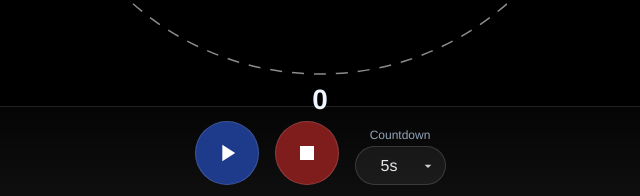
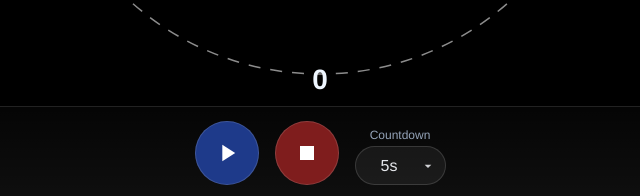
Before and after one commit to awrmnko1/tempoapp, a plain HTML site: page index.html in a window 1280 px wide. Shown: the part 601-797 px from the top of the page, 320-960 px from the left. Drawn offline with Linux system fonts and the light colour scheme.

Commit message:
Update index.html

```diff
--- a/index.html
+++ b/index.html
@@ -29,7 +29,7 @@
     /* Middle stage (always between top & bottom bars) */
     .stage-wrap{ position:relative; flex:1 1 auto; min-height:220px; }
     #stage{ width:100%; height:100%; display:block; }
-    #cycleCounter{ position:absolute; left:50%; transform:translateX(-50%); font-size:28px; font-weight:700; color:#eef6ff; pointer-events:none; }
+    #cycleCounter{ position:absolute; left:50%; transform:translateX(-50%); bottom:10px; font-size:28px; font-weight:700; color:#eef6ff; pointer-events:none; }
 
     /* Bottom buttons (fixed height, sits at bottom, not overlay) */
     .buttons{ flex:0 0 auto; display:flex; gap:16px; justify-content:center; align-items:flex-end; padding:14px calc(14px + env(safe-area-inset-bottom)); border-top:1px solid rgba(255,255,255,.08); background:linear-gradient(0deg, rgba(255,255,255,.06), rgba(255,255,255,.02)); }
@@ -200,10 +200,7 @@
       const maxRByW = Math.max(36, (viewW - margin*2)/2);
       const outlineR = Math.min(maxRByH, maxRByW);
 
-      // Position counter just under the circle but clamped inside the middle zone
-      const counterGap = 10;
-      const counterY = Math.min(viewH - 10, viewH/2 + outlineR + counterGap);
-      cycleCounterEl.style.top = counterY + 'px';
+      // Counter is anchored via CSS (bottom:10px) inside the middle zone; no JS positioning needed.
 
       const radius=outlineR*scale;
       ctx.save(); ctx.setLineDash([12,10]); ctx.lineDashOffset=dashOffset; ctx.lineWidth=1.5; ctx.strokeStyle='rgba(255,255,255,0.55)';
```
